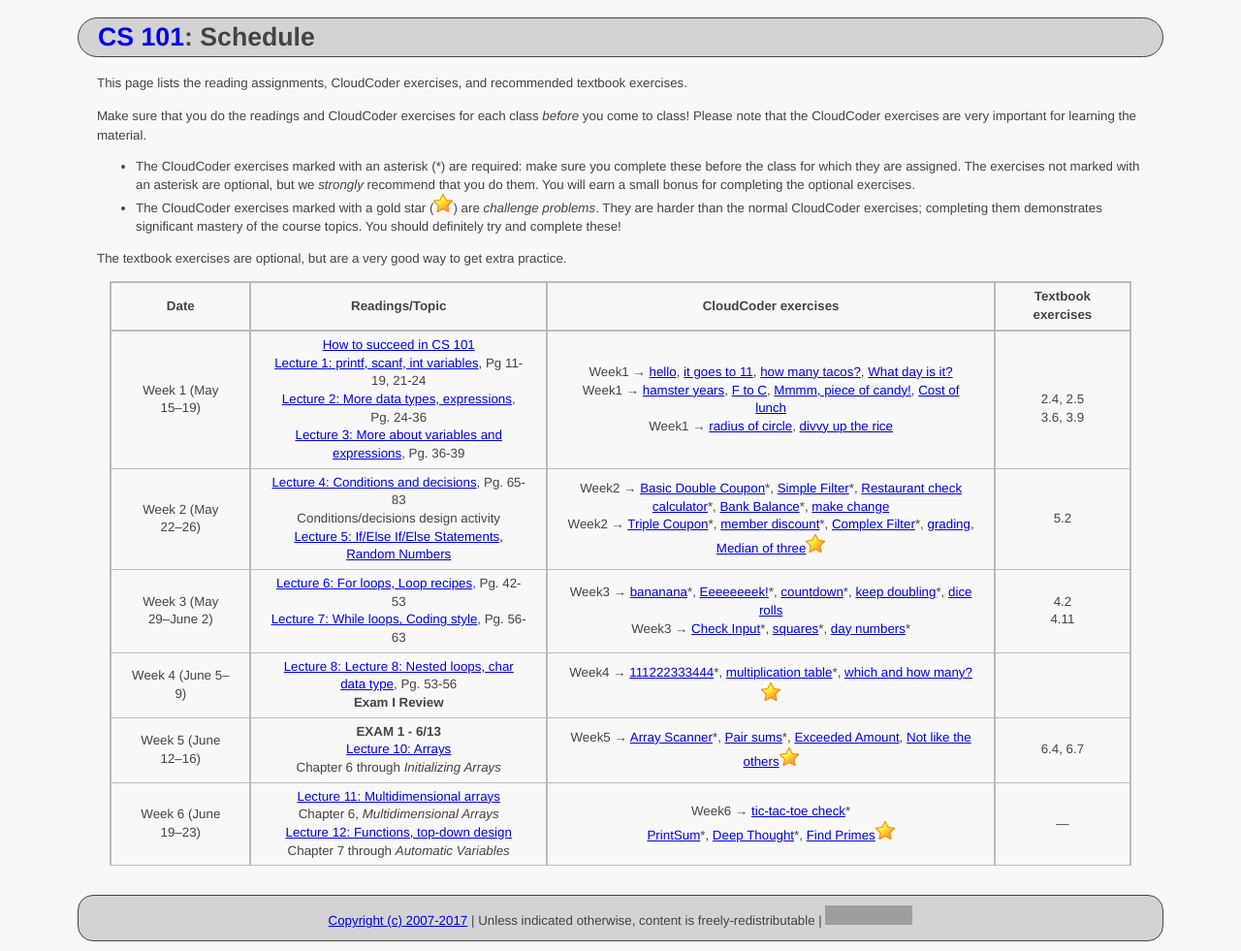
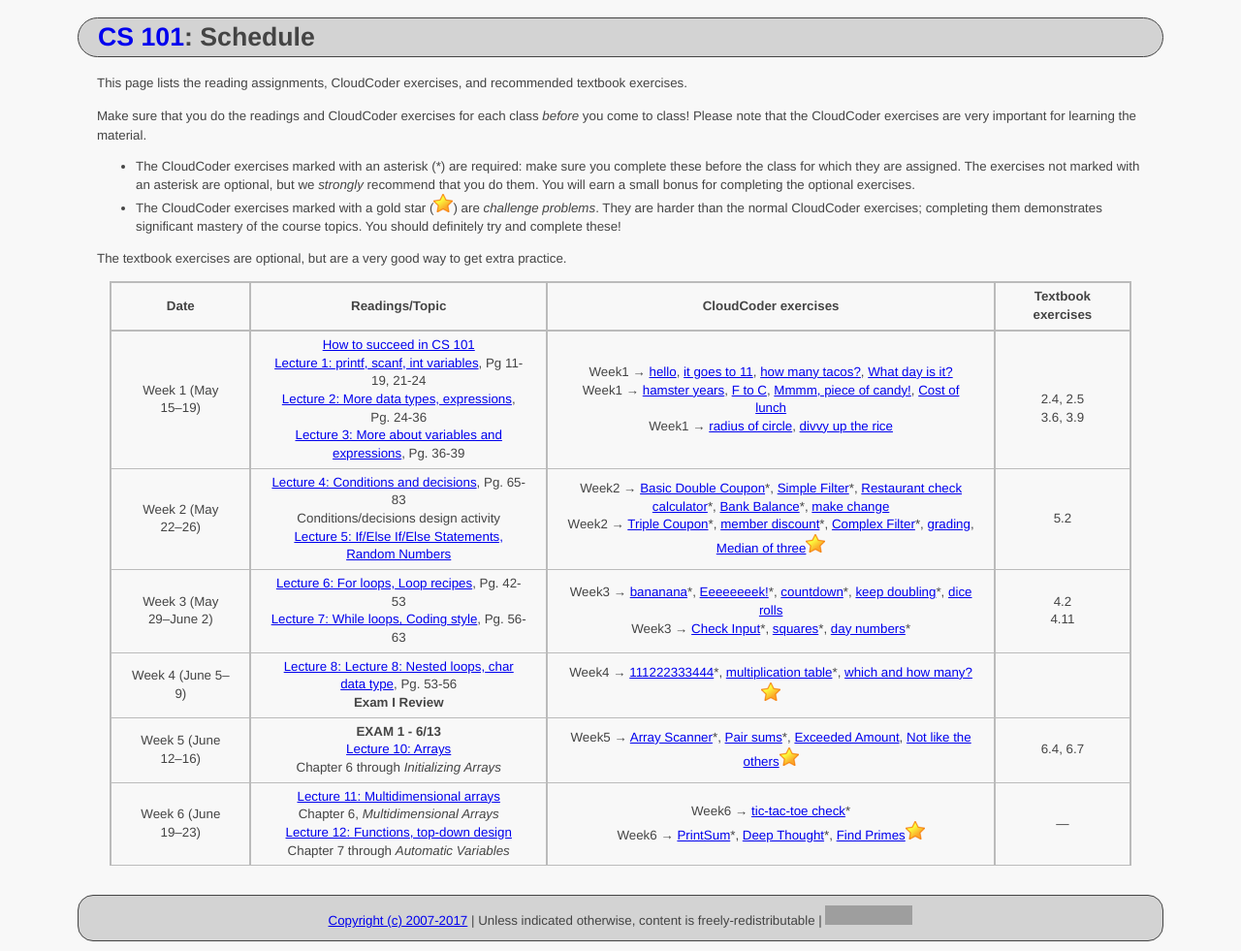
Before and after one commit to ycpcs/cs101-summer2017, a Jekyll site: the page built from schedule.md, in a window 1280 px wide. Shown: the whole page at 97% size. Built offline with Jekyll 4.4.1, drawn with Linux system fonts in a browser that asks for light colours; grey boxes are pictures that could not be loaded.

Commit message:
update schedule
update schedule

```diff
--- a/schedule.md
+++ b/schedule.md
@@ -19,7 +19,7 @@ Week 2 (May 22&ndash;26)      | [Lecture 4: Conditions and decisions](lectures/l
 Week 3 (May 29&ndash;June 2)  | [Lecture 6: For loops, Loop recipes](lectures/lecture06.html), Pg. 42-53 <br> [Lecture 7: While loops, Coding style](lectures/lecture07.html), Pg. 56-63 | Week3 &rarr; [bananana](https://cs.ycp.edu/cloudcoder/#exercise?c=9,p=280)\*, [Eeeeeeeek!](https://cs.ycp.edu/cloudcoder/#exercise?c=9,p=309)\*, [countdown](https://cs.ycp.edu/cloudcoder/#exercise?c=9,p=281)\*, [keep doubling](https://cs.ycp.edu/cloudcoder/#exercise?c=9,p=282)\*, [dice rolls](https://cs.ycp.edu/cloudcoder/#exercise?c=9,p=311) <br> Week3 &rarr; [Check Input](https://cs.ycp.edu/cloudcoder/#exercise?c=9,p=283)\*, [squares](https://cs.ycp.edu/cloudcoder/#exercise?c=9,p=284)\*, [day numbers](https://cs.ycp.edu/cloudcoder/#exercise?c=9,p=285)\* | 4.2 <br /> 4.11
 Week 4 (June 5&ndash;9)       | [Lecture 8: Lecture 8: Nested loops, char data type](lectures/lecture08.html), Pg. 53-56 <br> **Exam I Review** | Week4 &rarr; [111222333444](https://cs.ycp.edu/cloudcoder/#exercise?c=15,p=494)\*, [multiplication table](https://cs.ycp.edu/cloudcoder/#exercise?c=15,p=533)\*, [which and how many?](https://cs.ycp.edu/cloudcoder/#exercise?c=15,p=495)![gold star](img/goldstar-tiny.png)
 Week 5 (June 12&ndash;16)     | **EXAM 1 - 6/13** <br /> [Lecture 10: Arrays](lectures/lecture10.html)<br>Chapter 6 through *Initializing Arrays* | Week5 &rarr; [Array Scanner](https://cs.ycp.edu/cloudcoder/#exercise?c=15,p=496)\*, [Pair sums](https://cs.ycp.edu/cloudcoder/#exercise?c=15,p=497)\*, [Exceeded Amount](https://cs.ycp.edu/cloudcoder/#exercise?c=15,p=498), [Not like the others](https://cs.ycp.edu/cloudcoder/#exercise?c=15,p=499)![gold star](img/goldstar-tiny.png) | 6.4, 6.7
-Week 6 (June 19&ndash;23)     | [Lecture 11: Multidimensional arrays](lectures/lecture11.html)<br>Chapter 6, *Multidimensional Arrays* <br /> [Lecture 12: Functions, top-down design](lectures/lecture12.html)<br>Chapter 7 through *Automatic Variables* | Week6 &rarr; [tic-tac-toe check](https://cs.ycp.edu/cloudcoder/#exercise?c=15,p=527)\* <br /> [PrintSum](https://cs.ycp.edu/cloudcoder/#exercise?c=15,p=500)\*, [Deep Thought](https://cs.ycp.edu/cloudcoder/#exercise?c=15,p=501)\*, [Find Primes](https://cs.ycp.edu/cloudcoder/#exercise?c=15,p=502)![gold star](img/goldstar-tiny.png) | &mdash;
+Week 6 (June 19&ndash;23)     | [Lecture 11: Multidimensional arrays](lectures/lecture11.html)<br>Chapter 6, *Multidimensional Arrays* <br /> [Lecture 12: Functions, top-down design](lectures/lecture12.html)<br>Chapter 7 through *Automatic Variables* | Week6 &rarr; [tic-tac-toe check](https://cs.ycp.edu/cloudcoder/#exercise?c=15,p=527)\* <br /> Week6 &rarr; [PrintSum](https://cs.ycp.edu/cloudcoder/#exercise?c=15,p=500)\*, [Deep Thought](https://cs.ycp.edu/cloudcoder/#exercise?c=15,p=501)\*, [Find Primes](https://cs.ycp.edu/cloudcoder/#exercise?c=15,p=502)![gold star](img/goldstar-tiny.png) | &mdash;
 
 <!--
 Jan 24 | [Lecture 1: printf, scanf, int variables](lectures/lecture01.html) | Week2 &rarr; [hello](https://cs.ycp.edu/cloudcoder/#exercise?c=15,p=471)\*, [it goes to 11](https://cs.ycp.edu/cloudcoder/#exercise?c=15,p=472)\*, [how many tacos?](https://cs.ycp.edu/cloudcoder/#exercise?c=15,p=473), [What day is it?](https://cs.ycp.edu/cloudcoder/#exercise?c=15,p=474) | 2.4, 2.5
```
